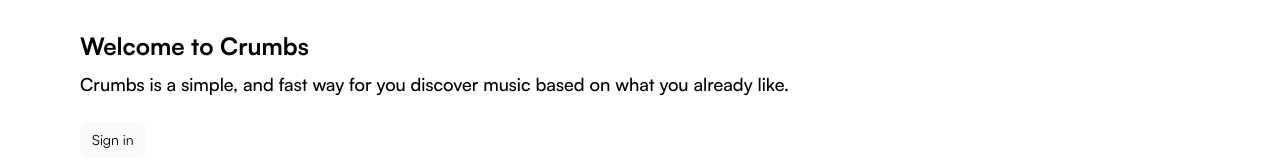
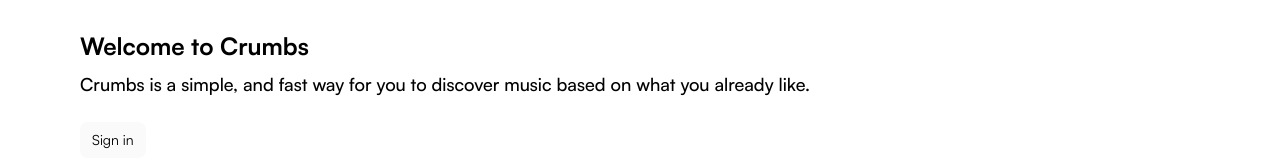
Before and after one commit to NateSrkn/spotify-discover, a Next.js app: page /login in a window 1280 px wide. Shown: the part 374-534 px from the top of the page. Built offline with nearby package versions, Linux system fonts and the light colour scheme; no server answers.

Commit message:
fixed typo in site description

```diff
--- a/src/components/Layout.tsx
+++ b/src/components/Layout.tsx
@@ -5,7 +5,7 @@ export const Layout = ({ children, session = null, ...customMeta }) => {
   const meta = {
     title: "Crumbs",
     description:
-      "Crumbs is a simple, and fast way for you discover music based on what you already like.",
+      "Crumbs is a simple, and fast way for you to discover music based on what you already like.",
     type: "website",
     ...customMeta,
   };
--- a/src/pages/login.tsx
+++ b/src/pages/login.tsx
@@ -7,7 +7,7 @@ export default function LoginPage() {
         <h4 className="text-2xl font-bold">Welcome to Crumbs</h4>
         <div className="text-lg font-medium">
           <p className="mb-4">
-            Crumbs is a simple, and fast way for you discover music based on
+            Crumbs is a simple, and fast way for you to discover music based on
             what you already like.
           </p>
         </div>
```
